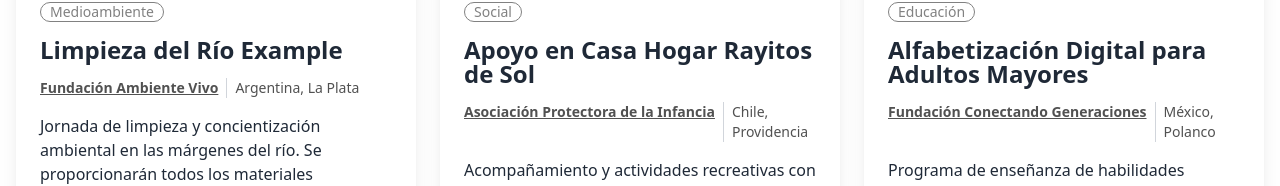
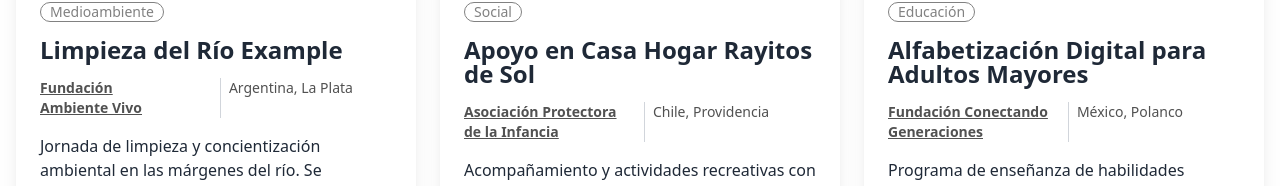
Before and after one commit to mauro-l/manos-unidas, a React (Vite) app in the folder client/: page /volunteering in a window 1280 px wide. Shown: the part 454-640 px from the top of the page. Built offline with nearby package versions, Linux system fonts and the light colour scheme.

Commit message:
Style: visual leveling to the menu

```diff
--- a/client/src/components/common/Card.jsx
+++ b/client/src/components/common/Card.jsx
@@ -7,10 +7,9 @@ const Card = ({ activity }) => {
     fundacion,
     ubicacion,
     categoria,
-    /* tareas, */
   } = activity;
 
- /*  const tareasList = tareas ? tareas.split("\n") : []; */
+
 
   return (
     <div className="card bg-base-100 shadow-xl mx-auto">
@@ -26,18 +25,14 @@ const Card = ({ activity }) => {
           <div className="badge badge-outline">{categoria}</div>
         </div>
         <h2 className="card-title font-bold text-2xl leading-6">{titulo}</h2>
-        <div className="inline-flex gap-2 text-[#515151] text-sm">
-          <a className="link font-bold text-nowrap">{fundacion}</a>
-          <p className="border-l border-[#D1D5DB] ps-2 ">{ubicacion.pais}, {ubicacion.ciudad}  </p>
+        <div className="inline-flex gap-2 text-[#515151] text-sm w-full ">
+          <Link  className="link font-bold text-balance w-1/2">{fundacion}</Link>
+          <p className="border-l border-[#D1D5DB] ps-2 w-1/2 ">{ubicacion.pais}, {ubicacion.ciudad}  </p>
         </div>
         <p>{descripcion}</p>
-       {/*  <ul className="list-disc list-inside mt-4 text-[#515151]">
-          {tareasList.map((tar, index) => (
-            <li key={index}>{tar}</li>
-          ))}
-        </ul> */}
+
         <div className="card-actions justify-end"></div>
-        <Link role="button" className="btn btn-outline font-bold border-[#D1D5DB]">
+        <Link  role="button" className="btn btn-outline font-bold border-[#D1D5DB]">
           Conocer más
         </Link>
       </div>
```
